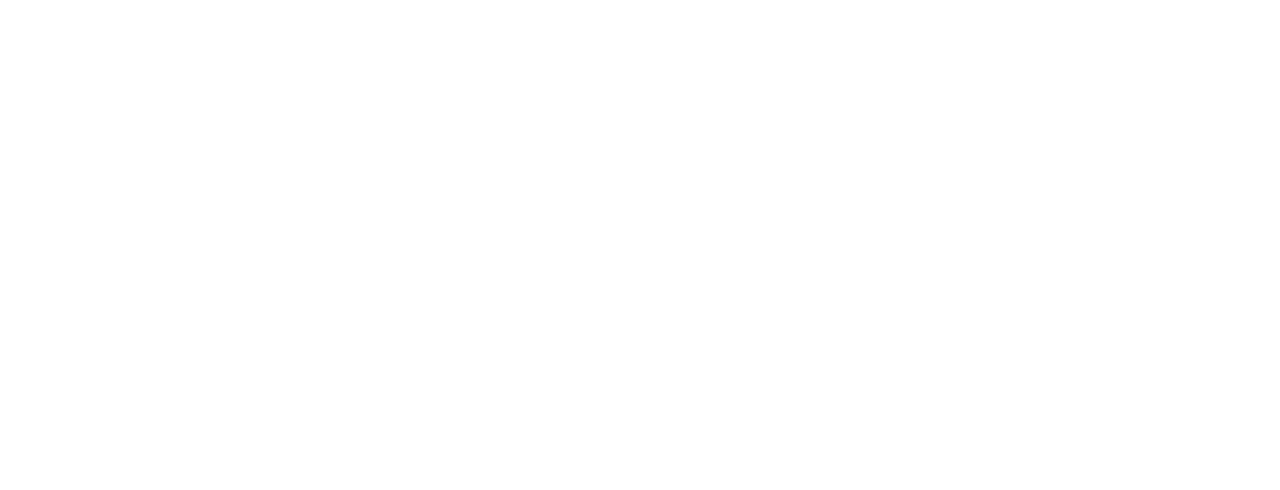
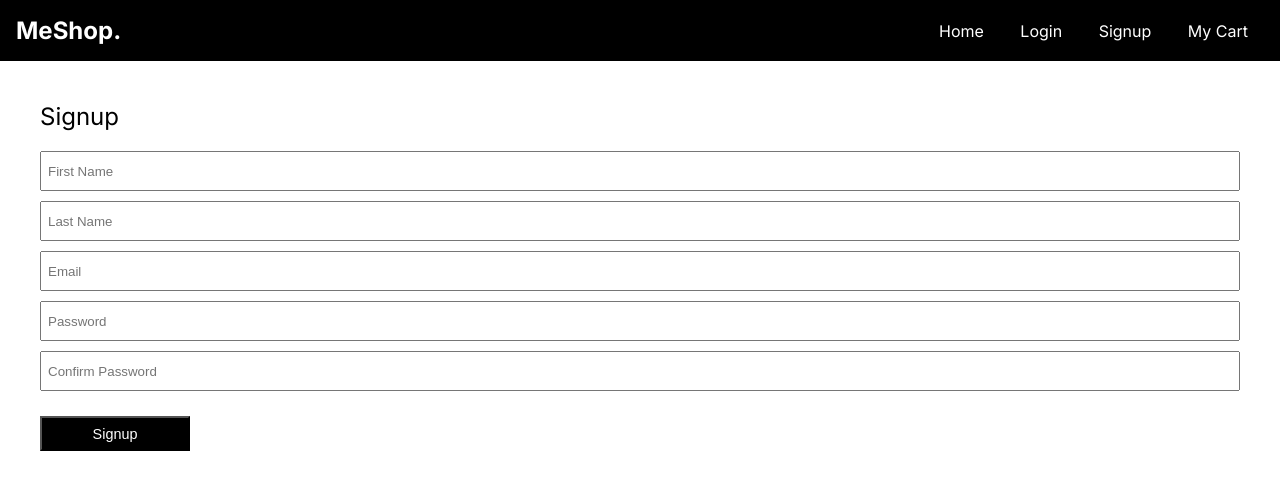
Before and after one commit to saurabhbhadane03/Fashion_Store, a plain HTML site: page Signup/index.html in a window 1280 px wide. Drawn offline with Linux system fonts and the light colour scheme.

Commit message:
Signup v1.0

```diff
--- a/Signup/index.html
+++ b/Signup/index.html
@@ -0,0 +1,40 @@
+<!DOCTYPE html>
+<html lang="en">
+<head>
+    <meta charset="UTF-8">
+    <meta http-equiv="X-UA-Compatible" content="IE=edge">
+    <meta name="viewport" content="width=device-width, initial-scale=1.0">
+    <title>Login to your Account</title>
+
+    <link rel="stylesheet" href="styles.css" />
+</head>
+<body>
+
+    <nav>
+        <div class="brand">
+          <a href="/">MeShop.</a>
+        </div>
+        <div class="nav-items">
+          <a href="/index.html">Home</a>
+          <a href="/login/index.html">Login</a>
+          <a href="/signup/index.html">Signup</a>
+          <a href="/cart/index.html">My Cart</a>
+        </div>
+    </nav>
+
+    <main>
+        <section>
+            <title>Signup</title>
+
+            <form>
+                <input class ="user-first-name" type="text" placeholder="First Name" required/><br>
+                <input class ="user-last-name"  type="text" placeholder="Last Name" required/><br>
+                <input class ="user-email"      type="email" placeholder="Email" required/><br>
+                <input class="user-password"    type="password" placeholder="Password" required /></br>
+                <input class="user-password-confirm"    type="password" placeholder="Confirm Password" required /></br>
+                <input class="submit-button"    type="submit" value="Signup">
+            </form>
+        </section>
+    </main>
+</body>
+</html>
--- a/Signup/styles.css
+++ b/Signup/styles.css
@@ -1 +1,75 @@
 @import url("https://fonts.googleapis.com/css2?family=Inter:wght@100;200;300;400;500;600;700;800;900&display=swap");
+
+* {
+    padding: 0;
+    margin: 0;
+    box-sizing: border-box;
+    overflow: hidden;
+  }
+
+  title {
+    display: block;
+    font-size: 1.5rem;
+    margin-bottom: 15px;
+  }
+
+  body {
+    font-family: "Inter", sans-serif;
+    overflow-x: hidden;
+    overflow-y: hidden;
+  }
+
+  a {
+    color: white;
+    text-decoration: none;
+  }
+
+  ul {
+    list-style: none;
+  }
+
+  nav {
+    display: flex;
+    justify-content: space-between;
+    align-items: center;
+    color: white;
+    position: sticky;
+    z-index: 100;
+    top: 0;
+
+    background-color: black;
+    border-bottom: 1px solid white;
+    padding: 1rem;
+    font-size: 1rem;
+  }
+
+  nav .brand {
+    font-size: 1.5rem;
+    font-weight: bold;
+  }
+
+  nav .nav-items a {
+    margin: 0 1rem;
+  }
+
+  main{
+    margin: 40px 40px 0px 40px;
+  }
+
+  input{
+    margin: 5px 0px;
+    width: 100%;
+    height: 40px;
+    padding: 6px;
+}
+
+.submit-button{
+    width: 150px;
+    height: 35px;
+    background: black;
+    color: white;
+    font-size: 0.9rem;
+    font-weight: 400;
+    padding: 5px;
+    margin-top: 20px;
+}
--- a/login/styles.css
+++ b/login/styles.css
@@ -56,7 +56,7 @@
     margin: 40px 40px 0px 40px;
   }
 
-  .user-email , .user-password{
+  input{
     margin: 5px 0px;
     width: 100%;
     height: 40px;
```
Also changed, not shown: shop/index.html (+1 -0 lines).
